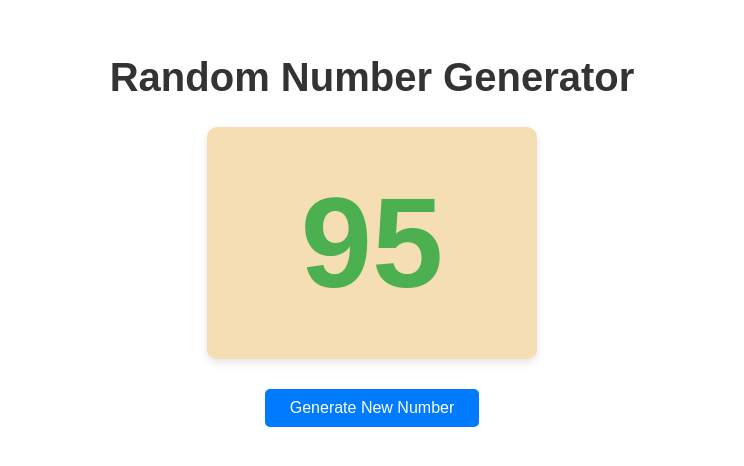
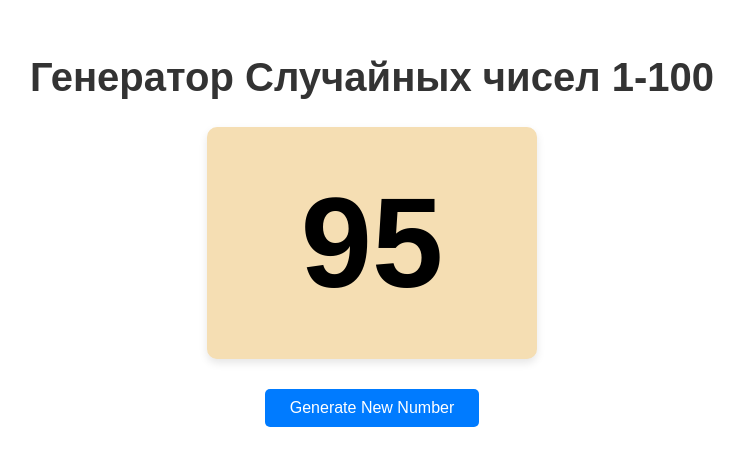
Before and after one commit to Roman123-game/my-react-app, a React (Vite) app: page / in a window 1280 px wide. Shown: the part 212-678 px from the top of the page, without its empty margins (268-1012 px from the left). Built offline with nearby package versions, Linux system fonts and the light colour scheme.

Commit message:
update Random.css and Random.jsx

```diff
--- a/src/components/Random/Random.css
+++ b/src/components/Random/Random.css
@@ -17,7 +17,7 @@
   min-width: 250px;
   font-size: 8rem;
   font-weight: bold;
-  color: #4caf50;
+  color: black;
   background-color: wheat;
   padding: 20px 40px;
   border-radius: 10px;
--- a/src/components/Random/Random.jsx
+++ b/src/components/Random/Random.jsx
@@ -35,7 +35,7 @@ const RandomNumberGenerator = () => {
 
   return (
     <div className="rng-container">
-      <h2 className="rng-title">Random Number Generator</h2>
+      <h2 className="rng-title">Генератор Случайных чисел 1-100</h2>
       <div className={`rng-number ${isAnimating ? 'running' : ''}`}>{number}</div>
       <button className="rng-button" onClick={handleClick} disabled={isAnimating}>
         {isAnimating ? 'Generating...' : 'Generate New Number'}
```
